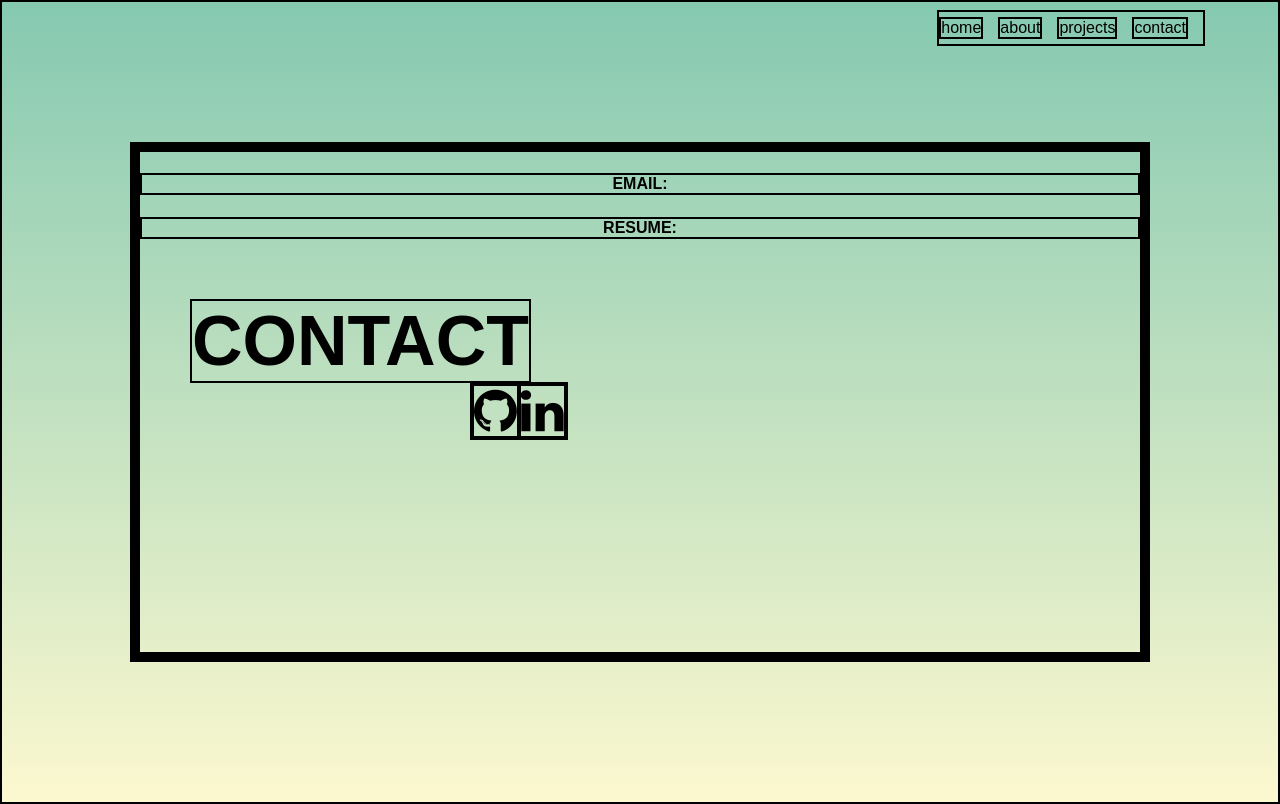
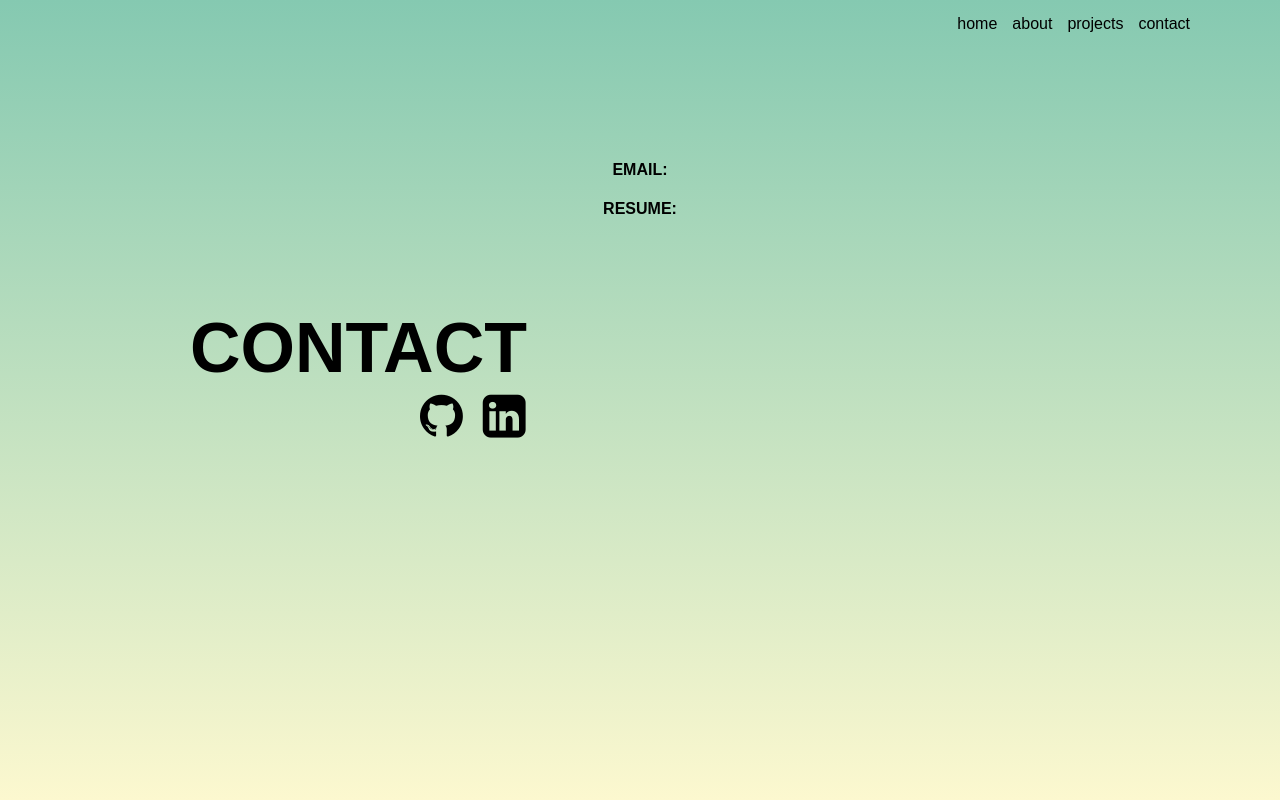
Before and after one commit to bethbarnes/bethcbarnes.com, a React (Create React App) app: page /contact in a window 1280 px wide. Built offline with nearby package versions, Linux system fonts and the light colour scheme.

Commit message:
feat(Contact): added links and formatting to icons

```diff
--- a/src/Contact.js
+++ b/src/Contact.js
@@ -10,8 +10,12 @@ class Contact extends Component{
         <h4> EMAIL: </h4>
         <h4> RESUME: </h4>
         <div className="icon-container">
+        <a href="https://github.com/bethbarnes" >
           <i class="fa fa-github small-icon"></i>
-          <i class="fa fa-linkedin small-icon"></i>
+        </a>
+        <a href="https://www.linkedin.com/in/bethcbarnes/" >
+          <i class="fa fa-linkedin-square small-icon"></i>
+        </a>
         </div>
       </div>
     )
--- a/src/index.css
+++ b/src/index.css
@@ -1,7 +1,9 @@
-* {
+/* * {
   border-style: solid;
   border-width: 2px;
-}
+} */
+
+@import url("//netdna.bootstrapcdn.com/font-awesome/4.0.3/css/font-awesome.css");
 
 /* #eff2f7 */
 
@@ -191,12 +193,15 @@ body {
 
 .small-icon {
   font-size: 50px;
+  margin: 0px 10px;
+  text-decoration: none;
+  color: black
 }
 
 .icon-container {
   position: absolute;
   top: 230px;
-  left: 330px;
+  left: 270px;
 }
 
 .test{
```
